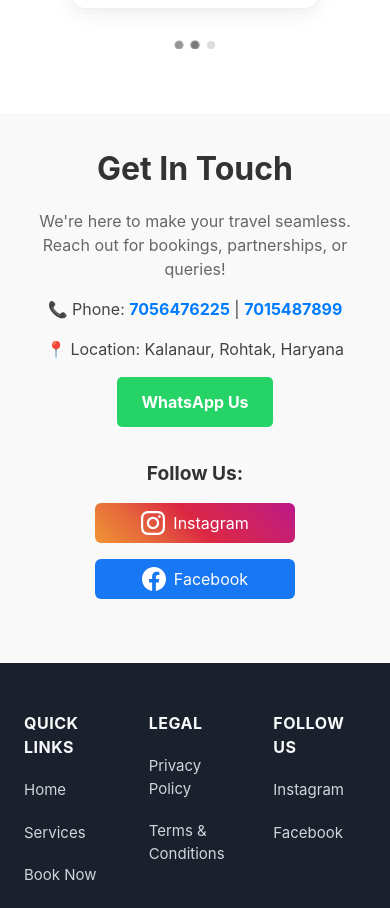
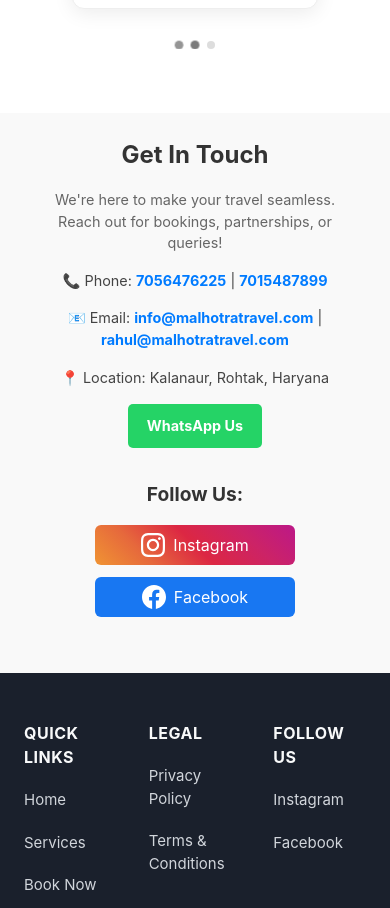
Before and after one commit to Harshit-1807/Malhotra-Travels, a Vue app: page / in a window 390 px wide. Shown: the part 10848-11756 px from the top of the page. Built offline with nearby package versions, Linux system fonts and the light colour scheme; a small style sheet from the web is missing.

Commit message:
update - added social link urls

```diff
--- a/src/components/ContactSection.vue
+++ b/src/components/ContactSection.vue
@@ -10,14 +10,21 @@
         </p>
         <p class="contact__info">
           📞 Phone:
-          <a href="tel:+918950899123" class="contact__link">7056476225</a>
+          <a href="tel:+917056476225" class="contact__link">7056476225</a>
           |
           <a href="tel:+917015487899" class="contact__link">7015487899</a>
+        </p>
+        <p class="contact__info">
+          📧 Email:
+          <a href="mailto:info@malhotratravel.com" class="contact__link">info@malhotratravel.com</a>
+          |
+          <a href="mailto:rahul@malhotratravel.com" class="contact__link">rahul@malhotratravel.com</a>
         </p>
         <p class="contact__info">📍 Location: Kalanaur, Rohtak, Haryana</p>
         <a
           href="https://wa.me/+918950899123?text=Hi"
           target="_blank"
+          rel="noopener noreferrer"
           class="contact__whatsapp-button"
         >
           WhatsApp Us
@@ -25,7 +32,9 @@
         <p class="contact__social-title">Follow Us:</p>
         <div class="contact__social-links">
           <a
-            href="#"
+            :href="instagramLink"
+            :target="isMobile ? '_self' : '_blank'"
+            rel="noopener noreferrer"
             class="contact__social-link contact__social-link--instagram"
           >
             <svg class="social-icon" viewBox="0 0 24 24" fill="currentColor">
@@ -36,7 +45,9 @@
             Instagram
           </a>
           <a
-            href="#"
+            :href="facebookLink"
+            :target="isMobile ? '_self' : '_blank'"
+            rel="noopener noreferrer"
             class="contact__social-link contact__social-link--facebook"
           >
             <svg class="social-icon" viewBox="0 0 24 24" fill="currentColor">
@@ -55,6 +66,35 @@
 <script>
 export default {
   name: "ContactSection",
+  data() {
+    return {
+      isMobile: false,
+    };
+  },
+  computed: {
+    instagramLink() {
+      return this.isMobile
+        ? "instagram://user?username=malhotra__travel"
+        : "https://www.instagram.com/malhotra__travel/";
+    },
+    facebookLink() {
+      return this.isMobile
+        ? "fb://profile/61576055834880"
+        : "https://www.facebook.com/profile.php?id=61576055834880";
+    },
+  },
+  mounted() {
+    this.checkDevice();
+    window.addEventListener("resize", this.checkDevice);
+  },
+  beforeDestroy() {
+    window.removeEventListener("resize", this.checkDevice);
+  },
+  methods: {
+    checkDevice() {
+      this.isMobile = /Android|iPhone|iPad|iPod/i.test(navigator.userAgent);
+    },
+  },
 };
 </script>
 
@@ -97,9 +137,11 @@
   color: #007bff;
   text-decoration: none;
   font-weight: bold;
+  transition: color 0.3s ease;
 }
 
 .contact__link:hover {
+  color: #0056b3;
   text-decoration: underline;
 }
 
@@ -127,6 +169,7 @@
   margin-top: 1rem;
   margin-bottom: 0.5rem;
 }
+
 .contact__social-link--instagram {
   background: linear-gradient(45deg, #f09433 0%, #e6683c 25%, #dc2743 50%, #cc2366 75%, #bc1888 100%);
   color: white;
@@ -139,12 +182,10 @@
 
 .contact__social-link--instagram:hover {
   background: linear-gradient(45deg, #e78b2c 0%, #d85f36 25%, #cc233c 50%, #bb1f5d 75%, #a9157a 100%);
-  color: white;
 }
 
 .contact__social-link--facebook:hover {
   background-color: #0d6cf2;
-  color: white;
 }
 
 .social-icon {
@@ -153,10 +194,8 @@
   margin-right: 8px;
   vertical-align: middle;
   transition: transform 0.3s ease;
-  fill: currentColor;
 }
 
-/* Update existing styles */
 .contact__social-links {
   display: flex;
   justify-content: center;
@@ -174,16 +213,49 @@
   min-width: 140px;
   justify-content: center;
 }
+
 @media (max-width: 768px) {
+  .contact__container {
+    padding: 0 1rem;
+  }
+
+  .contact__title {
+    font-size: 1.75rem;
+  }
+
+  .contact__info {
+    font-size: 0.9rem;
+  }
+
   .contact__social-links {
     flex-direction: column;
     align-items: center;
-    gap: 1rem;
+    gap: 0.75rem;
   }
 
   .contact__social-link {
-    width: 200px;
+    width: 100%;
+    max-width: 200px;
     justify-content: center;
+  }
+
+  .contact__whatsapp-button {
+    padding: 0.7rem 1.2rem;
+    font-size: 0.9rem;
+  }
+}
+
+@media (max-width: 480px) {
+  .contact {
+    padding: 1.5rem;
+  }
+
+  .contact__title {
+    font-size: 1.5rem;
+  }
+
+  .contact__paragraph {
+    font-size: 0.9rem;
   }
 }
 </style>
```
Also changed, not shown: 2 other files (tests, documents, lock files or other folders).
